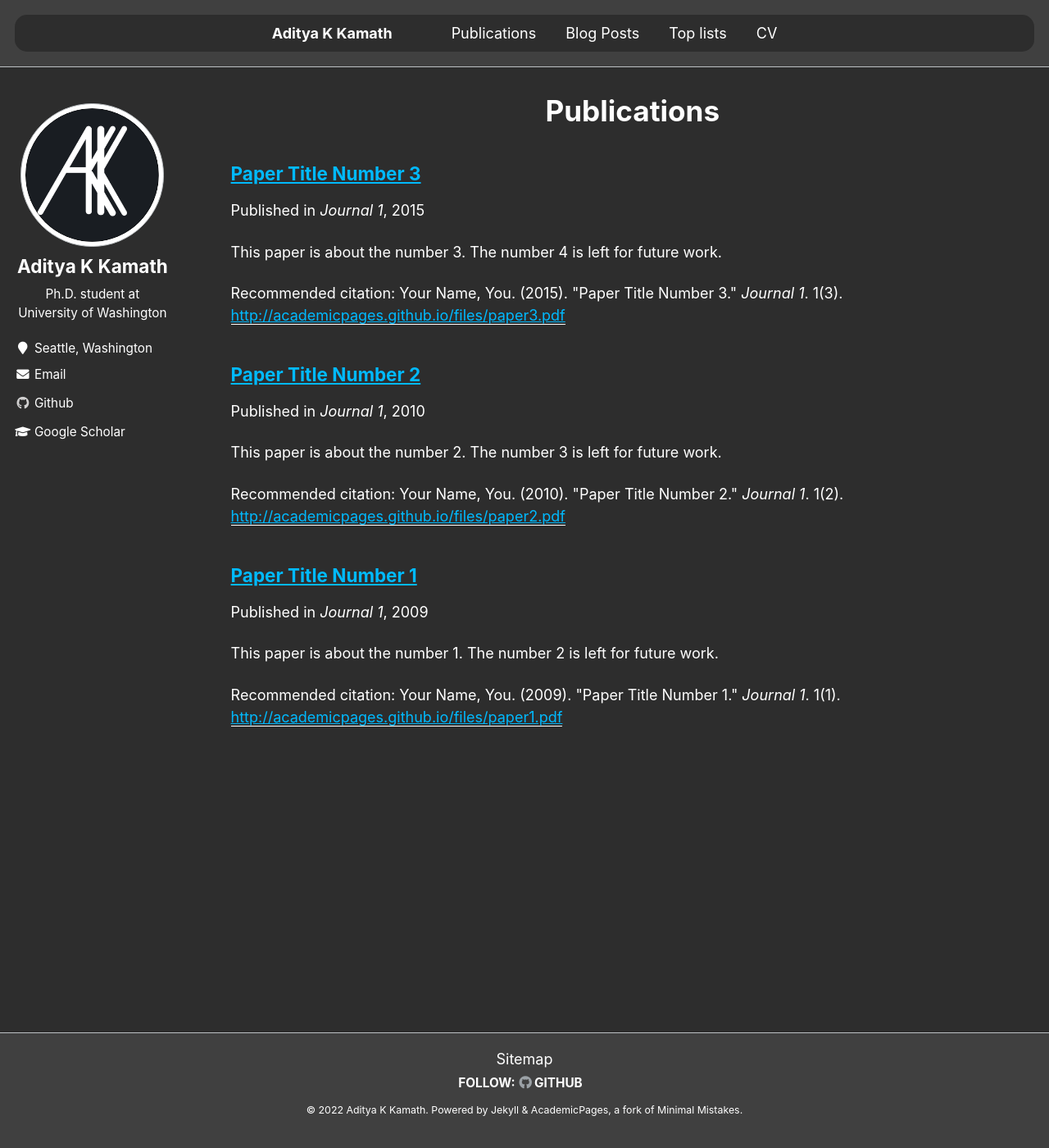
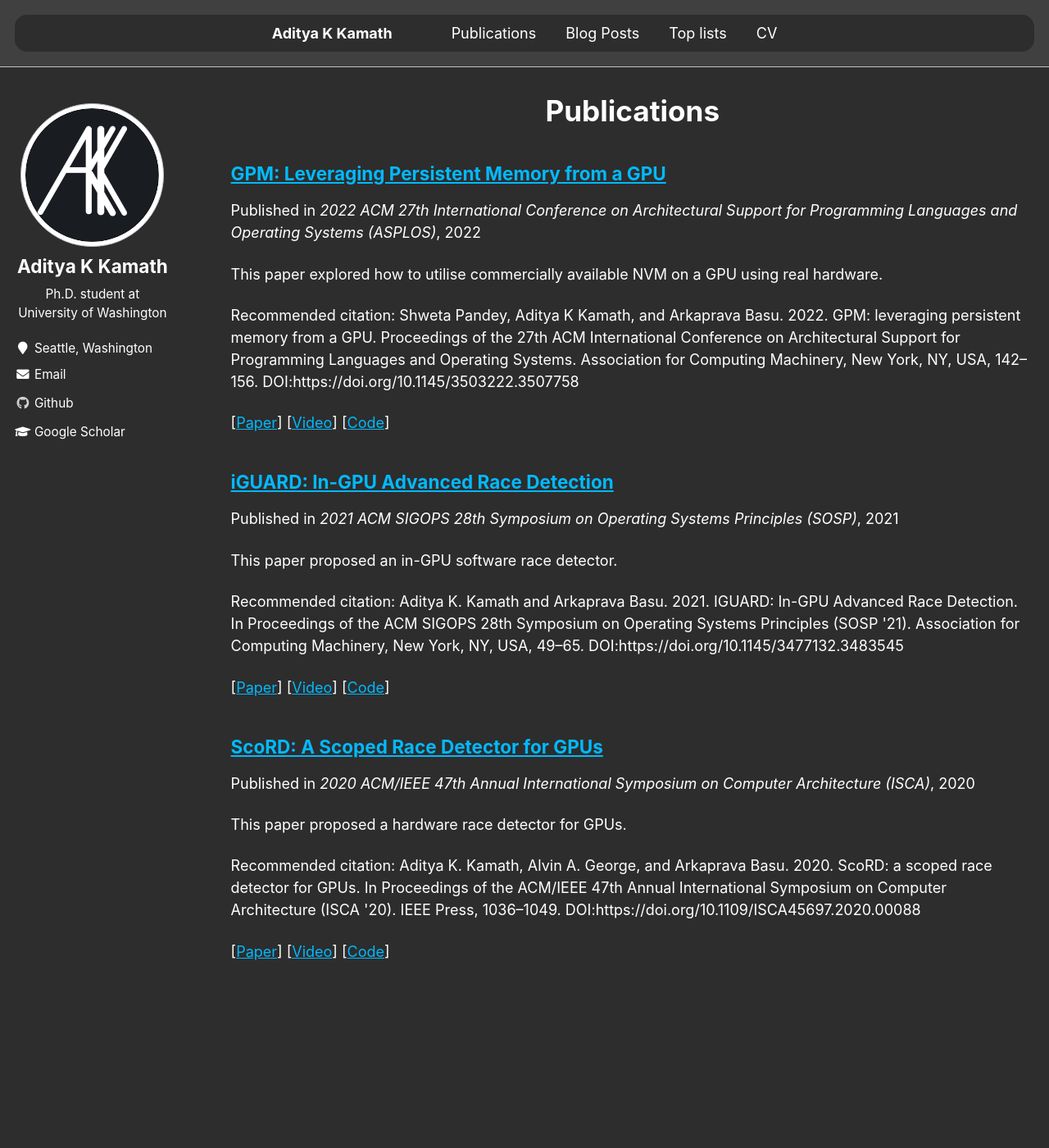
Before and after one commit to AKKamath/akkamath.github.io, a Jekyll site: the page built from _pages/publications.md, in a window 1280 px wide and 1400 px high. Shown: the whole window at 82% size. Built offline with Jekyll 4.4.1, drawn with Linux system fonts in a browser that asks for light colours.

Commit message:
Add published papers

```diff
--- a/_includes/archive-single.html
+++ b/_includes/archive-single.html
@@ -52,13 +52,22 @@
     <p class="archive__item-excerpt" itemprop="description"><p>{{ post.excerpt | markdownify | remove: '<p>' | remove: '</p>' }}<strong><a href="{{ base_path }}{{ post.url }}" rel="permalink"> Read more</a></strong></p></p>
     {% endif %}
 
-    {% if post.citation and post.paperurl %}
-      <p>Recommended citation: {{ post.citation }} <a href="{{ post.paperurl }}"><u>{{ post.paperurl }}</u></a></p>
-    {% elsif post.citation %}
-      <p>Recommended citation: {{ post.citation }} </p>
-    {% elsif post.paperurl %}
-      <p>Download <a href=" {{ post.paperurl }} "><u>here</u></a></p>
+    {% if post.citation %}
+      <p>Recommended citation: {{ post.citation }}</p>
     {% endif %}
+    <p>
+    {% if post.paperurl %}
+      [<a href=" {{ post.paperurl }} ">Paper</a>]
+    {% endif %}
+    {% if post.videourl %}
+      [<a href=" {{ post.videourl }} ">Video</a>]
+    {% endif %}
+    {% if post.codeurl %}
+      [<a href=" {{ post.codeurl }} ">Code</a>]
+    {% endif %}
+    </p>
+
+
 
   </article>
 </div>
--- a/_publications/2009-10-01-paper-title-number-1.md
+++ /dev/null
@@ -1,15 +0,0 @@
----
-title: "Paper Title Number 1"
-collection: publications
-permalink: /publication/2009-10-01-paper-title-number-1
-excerpt: 'This paper is about the number 1. The number 2 is left for future work.'
-date: 2009-10-01
-venue: 'Journal 1'
-paperurl: 'http://academicpages.github.io/files/paper1.pdf'
-citation: 'Your Name, You. (2009). &quot;Paper Title Number 1.&quot; <i>Journal 1</i>. 1(1).'
----
-This paper is about the number 1. The number 2 is left for future work.
-
-[Download paper here](http://academicpages.github.io/files/paper1.pdf)
-
-Recommended citation: Your Name, You. (2009). "Paper Title Number 1." <i>Journal 1</i>. 1(1).
--- a/_publications/2010-10-01-paper-title-number-2.md
+++ /dev/null
@@ -1,15 +0,0 @@
----
-title: "Paper Title Number 2"
-collection: publications
-permalink: /publication/2010-10-01-paper-title-number-2
-excerpt: 'This paper is about the number 2. The number 3 is left for future work.'
-date: 2010-10-01
-venue: 'Journal 1'
-paperurl: 'http://academicpages.github.io/files/paper2.pdf'
-citation: 'Your Name, You. (2010). &quot;Paper Title Number 2.&quot; <i>Journal 1</i>. 1(2).'
----
-This paper is about the number 2. The number 3 is left for future work.
-
-[Download paper here](http://academicpages.github.io/files/paper2.pdf)
-
-Recommended citation: Your Name, You. (2010). "Paper Title Number 2." <i>Journal 1</i>. 1(2).
--- a/_publications/2015-10-01-paper-title-number-3.md
+++ /dev/null
@@ -1,15 +0,0 @@
----
-title: "Paper Title Number 3"
-collection: publications
-permalink: /publication/2015-10-01-paper-title-number-3
-excerpt: 'This paper is about the number 3. The number 4 is left for future work.'
-date: 2015-10-01
-venue: 'Journal 1'
-paperurl: 'http://academicpages.github.io/files/paper3.pdf'
-citation: 'Your Name, You. (2015). &quot;Paper Title Number 3.&quot; <i>Journal 1</i>. 1(3).'
----
-This paper is about the number 3. The number 4 is left for future work.
-
-[Download paper here](http://academicpages.github.io/files/paper3.pdf)
-
-Recommended citation: Your Name, You. (2015). "Paper Title Number 3." <i>Journal 1</i>. 1(3).
--- /dev/null
+++ b/_publications/2020-05-30-ScoRD.md
@@ -0,0 +1,24 @@
+---
+title: "ScoRD: A Scoped Race Detector for GPUs"
+collection: publications
+permalink: /publication/2020-05-30-ScoRD
+excerpt: 'This paper proposed a hardware race detector for GPUs.'
+date: 2020-05-30
+venue: '2020 ACM/IEEE 47th Annual International Symposium on Computer Architecture (ISCA)'
+shortform: "ISCA '20"
+authorlist: "<B>Aditya K. Kamath</B>, Alvin A. George, and Arkaprava Basu"
+paperurl: '/files/ISCA20_ScoRD.pdf'
+videourl: 'https://www.youtube.com/watch?v=0m4_Cd5eOOM'
+codeurl: 'https://github.com/csl-iisc/ScoRD'
+citation: "Aditya K. Kamath, Alvin A. George, and Arkaprava Basu. 2020. ScoRD: a scoped race detector for GPUs. In Proceedings of the ACM/IEEE 47th Annual International Symposium on Computer Architecture (ISCA '20). IEEE Press, 1036–1049. DOI:https://doi.org/10.1109/ISCA45697.2020.00088"
+---
+
+GPUs have emerged as a key computing platform for an ever-growing range of applications.
+Unlike traditional bulksynchronous GPU programs, many emerging GPU-accelerated applications, such as graph processing, have irregular interaction among the concurrent threads.
+Consequently, they need complex synchronization. To enable both high performance and adequate synchronization, GPU vendors have introduced scoped synchronization operations that allow a programmer to synchronize within a subset of concurrent threads (a.k.a., scope) that she deems adequate.
+Scoped-synchronization avoids the performance overhead of synchronization across thousands of GPU threads while ensuring correctness when used appropriately.
+This flexibility, however, could be a new source of incorrect synchronization where a race can occur due to insufficient scope of the synchronization operation, and not due to missing synchronization as in a typical race.
+
+We introduce ScoRD, a race detector that enables hardware support for efficiently detecting global memory races in a GPU program, including those that arise due to insufficient scopes of synchronization operations.
+We show that ScoRD can detect a variety of races with a modest performance overhead (on average, 35%).
+In the process of this study, we also created a benchmark suite consisting of seven applications and three categories of microbenchmarks that use scoped synchronization operations
--- /dev/null
+++ b/_publications/2021-10-26-iGUARD.md
@@ -0,0 +1,18 @@
+---
+title: "iGUARD: In-GPU Advanced Race Detection"
+collection: publications
+permalink: /publication/2021-10-26-iGUARD
+excerpt: 'This paper proposed an in-GPU software race detector.'
+date: 2021-10-26
+venue: '2021 ACM SIGOPS 28th Symposium on Operating Systems Principles (SOSP)'
+shortform: "SOSP '21"
+authorlist: "<B>Aditya K. Kamath</B> and Arkaprava Basu"
+paperurl: '/files/SOSP21_iGUARD.pdf'
+videourl: 'https://www.youtube.com/watch?v=OQC0rL1xge0'
+codeurl: 'https://github.com/csl-iisc/iGUARD'
+citation: "Aditya K. Kamath and Arkaprava Basu. 2021. IGUARD: In-GPU Advanced Race Detection. In Proceedings of the ACM SIGOPS 28th Symposium on Operating Systems Principles (SOSP '21). Association for Computing Machinery, New York, NY, USA, 49–65. DOI:https://doi.org/10.1145/3477132.3483545"
+---
+
+Newer use cases of GPU (Graphics Processing Unit) computing, e.g., graph analytics, look less like traditional bulk-synchronous GPU programs. To cater to the needs of emerging applications with semantically richer and finer grain sharing patterns, GPU vendors have been introducing advanced programming features, e.g., scoped synchronization and independent thread scheduling. While these features can speed up many applications and enable newer use cases, they can also introduce subtle synchronization errors if used incorrectly.
+
+We present iGUARD, a runtime software tool to detect races in GPU programs due to incorrect use of such advanced features. A key need for a race detector to be practical is to accurately detect races at reasonable overheads. We thus perform the race detection on the GPU itself without relying on the CPU. The GPU's parallelism helps speed up race detection by 15x over a closely related prior work. Importantly, iGUARD detects newer types of races that were hitherto not possible for any known tool. It detected previously unknown subtle bugs in popular GPU programs, including three in NVIDIA supported commercial libraries. In total, iGUARD detected 57 races in 21 GPU programs, without false positives.
--- /dev/null
+++ b/_publications/2022-02-28-GPM.md
@@ -0,0 +1,17 @@
+---
+title: "GPM: Leveraging Persistent Memory from a GPU"
+collection: publications
+permalink: /publication/2022-02-28-GPM
+excerpt: 'This paper explored how to utilise commercially available NVM on a GPU using real hardware.'
+date: 2022-02-28
+venue: '2022 ACM 27th International Conference on Architectural Support for Programming Languages and Operating Systems (ASPLOS)'
+shortform: "ASPLOS '22"
+authorlist: "Shweta Pandey, <B>Aditya K Kamath</B>, and Arkaprava Basu"
+paperurl: '/files/ASPLOS22_GPM.pdf'
+videourl: 'https://www.youtube.com/watch?v=WER5mZPYFSc'
+codeurl: 'https://github.com/csl-iisc/GPM-ASPLOS22'
+citation: "Shweta Pandey, Aditya K Kamath, and Arkaprava Basu. 2022. GPM: leveraging persistent memory from a GPU. Proceedings of the 27th ACM International Conference on Architectural Support for Programming Languages and Operating Systems. Association for Computing Machinery, New York, NY, USA, 142–156. DOI:https://doi.org/10.1145/3503222.3507758"
+---
+The GPU is a key computing platform for many application domains. While new non-volatile memory technology has brought the promise of byte-addressable persistence (a.k.a., persistent memory, or PM) to CPU applications, the same, unfortunately, is beyond the reach of GPU programs.
+
+We take three key steps toward enabling GPU programs to access PM directly. First, enable direct access to PM from within a GPU kernel without needing to modify the hardware. Next, we demonstrate three classes of GPU-accelerated applications that benefit from PM. In the process, we create a workload suite with nine such applications. We then create a GPU library, written in CUDA, to support logging, checkpointing, and primitives for native persistence for programmers to easily leverage PM.
```
Also changed, not shown: _includes/archive-single-cv.html (+9 -1 lines), _layouts/single.html (+12 -8 lines), 6 other files.
